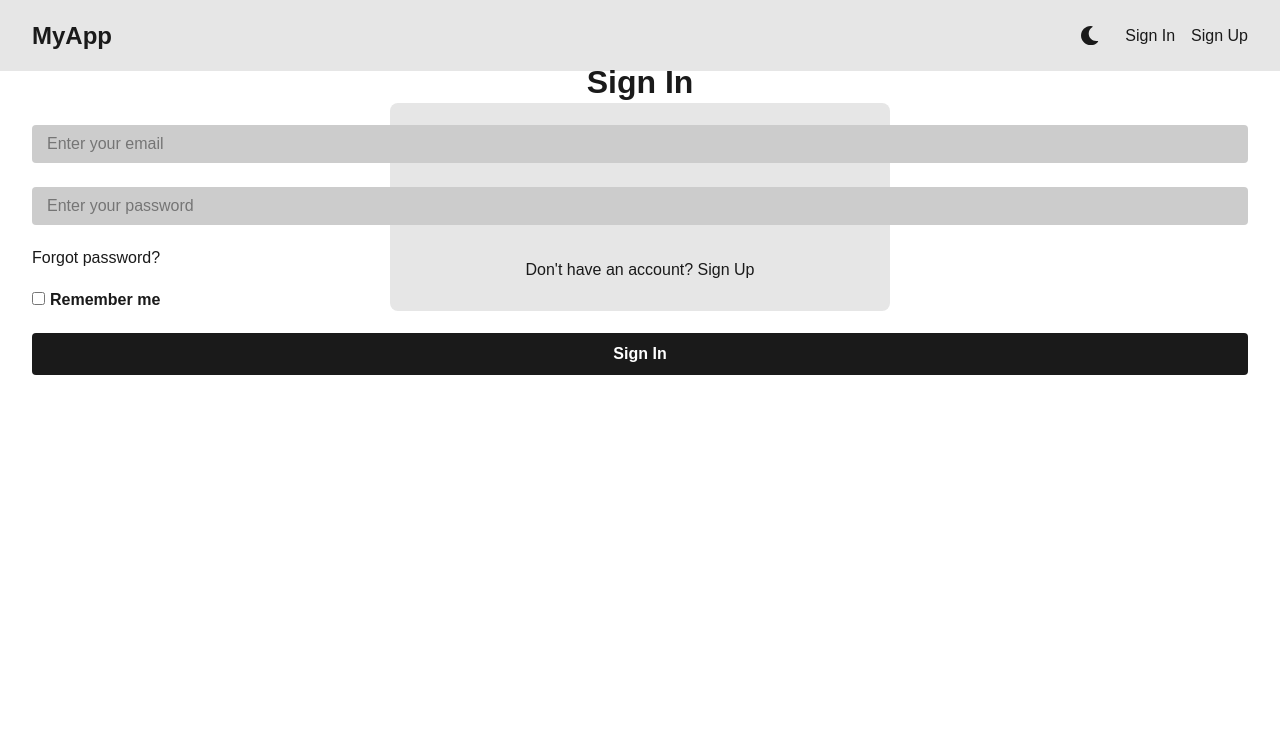
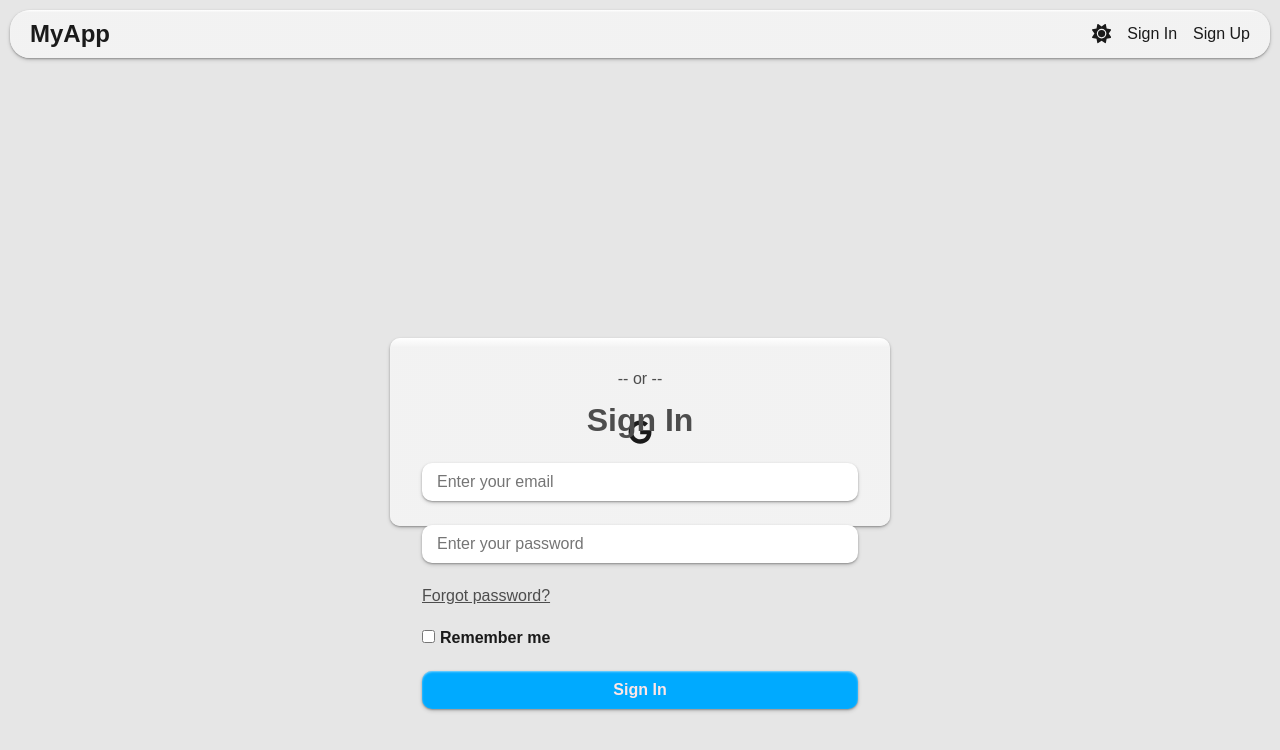
Before and after one commit to lucky634634/chatapp, a React (Vite) app: page /#/signin in a window 1280 px wide. Shown: the top 750 px of the page. Built offline with nearby package versions, Linux system fonts and the light colour scheme; no server answers.

Commit message:
Refactor NavBar and SignInPage styles; enhance SignUpPage with Google sign-in button and validation

```diff
--- a/src/components/NavBar.css
+++ b/src/components/NavBar.css
@@ -2,8 +2,14 @@
     display: flex;
     justify-content: space-between;
     align-items: center;
-    padding: 1rem 2rem;
-    background: var(--background-1);
+    padding: 10px 20px;
+    border-radius: 20px;
+    position: absolute;
+    top: 10px;
+    left: 10px;
+    right: 10px;
+    background: var(--gradient);
+    box-shadow: var(--shadow-s);
 }
 
 .navbar ul {
@@ -22,6 +28,18 @@
 .navbar .nav-left .logo {
     font-size: 1.5rem;
     font-weight: bold;
+    text-decoration: none;
+    color: var(--text);
+}
+
+.nav-right .auth-links {
+    display: flex;
+    gap: 1rem;
+}
+
+.nav-right .auth-links a {
+    text-decoration: none;
+    color: var(--text);
 }
 
 .navbar .theme-toggle {
@@ -31,4 +49,10 @@
     display: flex;
     align-items: center;
     justify-content: center;
+    background-color: transparent;
+    color: var(--text);
 }
+
+.navbar .theme-toggle * {
+    color: var(--text);
+}
--- a/src/components/NavBar.jsx
+++ b/src/components/NavBar.jsx
@@ -5,10 +5,9 @@ import { useState } from "react";
 import { Link } from "react-router-dom";
 
 export default function NavBar() {
-    const [currentTheme, setCurrentTheme] = useState(localStorage.getItem("theme") || "light");
+    const [currentTheme, setCurrentTheme] = useState(localStorage.getItem("theme") || "dark");
 
     const toggleTheme = () => {
-        const currentTheme = localStorage.getItem("theme");
         const newTheme = currentTheme === "light" ? "dark" : "light";
         localStorage.setItem("theme", newTheme);
         document.documentElement.setAttribute("data-theme", newTheme);
--- a/src/components/SignInWithButton.css
+++ b/src/components/SignInWithButton.css
@@ -2,4 +2,9 @@
     display: flex;
     border: none;
     font-size: x-large;
+    background: transparent;
 }
+
+.sign-in-with-button * {
+    color: var(--text);
+}
--- a/src/index.css
+++ b/src/index.css
@@ -3,64 +3,87 @@
     margin: 0;
     padding: 0;
     font-family: Arial, Helvetica, sans-serif;
-    color: var(--text);
+    color: var(--text-muted);
 }
 
 :root {
-    --background: hsl(0, 0%, 0%);
-    --background-1: hsl(0, 0%, 10%);
-    --background-2: hsl(0, 0%, 20%);
+    --bg-dark: hsl(0, 0%, 0%);
+    --bg: hsl(0, 0%, 5%);
+    --bg-light: hsl(0, 0%, 10%);
+    --border: hsl(0, 0%, 30%);
+    --text-muted: hsl(0, 0%, 70%);
     --text: hsl(0, 0%, 90%);
-    --text-1: hsl(0, 0%, 80%);
+    --primary: hsl(200, 100%, 50%);
+    --primary-dark: hsl(200, 100%, 45%);
+    --gradient: linear-gradient(0deg, var(--bg) 95%, var(--bg-light));
+    --gradient-hover: linear-gradient(0deg, var(--bg), var(--bg-light));
+    --highlight: hsl(0, 0%, 60%);
+
+    --shadow-s:
+        inset 0 1px 2px hsla(0, 0%, 100%, 30%),
+        0 1px 2px hsla(0, 0%, 0%, 30%),
+        0 2px 4px hsla(0, 0%, 0%, 15%);
+    --shadow-m:
+        inset 0 1px 2px hsla(0, 0%, 100%, 40%),
+        0 1px 2px hsla(0, 0%, 0%, 30%),
+        0 2px 4px hsla(0, 0%, 0%, 15%);
+    --shadow-l:
+        inset 0 1px 2px hsla(0, 0%, 100%, 50%),
+        0 1px 2px hsla(0, 0%, 0%, 30%),
+        0 2px 4px hsla(0, 0%, 0%, 15%);
+
+    --shadow-s-muted:
+        inset 0 -1px 2px hsla(0, 0%, 100%, 30%),
+        inset 0 1px 2px hsla(0, 0%, 0%, 30%),
+        inset 0 2px 4px hsla(0, 0%, 0%, 15%);
+    --shadow-m-muted:
+        inset 0 -1px 2px hsla(0, 0%, 100%, 40%),
+        inset 0 1px 2px hsla(0, 0%, 0%, 30%),
+        inset 0 2px 4px hsla(0, 0%, 0%, 15%);
+    --shadow-l-muted:
+        inset 0 -1px 2px hsla(0, 0%, 100%, 50%),
+        inset 0 1px 2px hsla(0, 0%, 0%, 30%),
+        inset 0 2px 4px hsla(0, 0%, 0%, 15%);
+
 }
 
 @media (prefers-color-scheme: light) {
     :root {
-        --background: hsl(0, 0%, 100%);
-        --background-1: hsl(0, 0%, 90%);
-        --background-2: hsl(0, 0%, 80%);
+        --bg-dark: hsl(0, 0%, 90%);
+        --bg: hsl(0, 0%, 95%);
+        --bg-light: hsl(0, 0%, 100%);
+        --border: hsl(0, 0%, 70%);
+        --text-muted: hsl(0, 0%, 30%);
         --text: hsl(0, 0%, 10%);
-        --text-1: hsl(0, 0%, 20%);
+        --highlight: hsl(0, 0%, 100%);
+
     }
 }
 
 [data-theme="dark"] {
-    --background: hsl(0, 0%, 0%);
-    --background-1: hsl(0, 0%, 10%);
-    --background-2: hsl(0, 0%, 20%);
+    --bg-dark: hsl(0, 0%, 0%);
+    --bg: hsl(0, 0%, 5%);
+    --bg-light: hsl(0, 0%, 10%);
+    --border: hsl(0, 0%, 30%);
+    --text-muted: hsl(0, 0%, 70%);
     --text: hsl(0, 0%, 90%);
-    --text-1: hsl(0, 0%, 80%);
+    --highlight: hsl(0, 0%, 60%);
+
 }
 
 [data-theme="light"] {
-    --background: hsl(0, 0%, 100%);
-    --background-1: hsl(0, 0%, 90%);
-    --background-2: hsl(0, 0%, 80%);
+    --bg-dark: hsl(0, 0%, 90%);
+    --bg: hsl(0, 0%, 95%);
+    --bg-light: hsl(0, 0%, 100%);
+    --border: hsl(0, 0%, 70%);
+    --text-muted: hsl(0, 0%, 30%);
     --text: hsl(0, 0%, 10%);
-    --text-1: hsl(0, 0%, 20%);
+    --highlight: hsl(0, 0%, 100%);
 }
 
 
-body,
-html {
-    width: 100%;
-    height: 100%;
-    background: var(--background);
+body {
+    width: 100vw;
+    height: 100vh;
+    background: var(--bg-dark);
 }
-
-button {
-    font-family: inherit;
-    background-color: var(--background-1);
-    color: var(--text);
-    border: 1px solid;
-    padding: 10px;
-}
-
-a {
-    color: var(--text);
-    text-decoration: none;
-}
-
-a:hover {
-    text-decoration: underline;
-}
--- a/src/pages/SignInPage.css
+++ b/src/pages/SignInPage.css
@@ -8,9 +8,13 @@
     width: 500px;
     max-width: 90%;
     padding: 2rem;
-    border-radius: 8px;
-    background: var(--background-1);
-    z-index: -1;
+    border-radius: 10px;
+    position: absolute;
+    top: 50%;
+    left: 50%;
+    transform: translate(-50%, -50%);
+    background: var(--gradient);
+    box-shadow: var(--shadow-s);
 }
 
 .signin-form {
@@ -28,23 +32,31 @@
 }
 
 .signin-form .text-input {
-    padding: 0.5rem;
     border: none;
-    border-radius: 4px;
-    background: var(--background-2);
+    border-radius: 10px;
+    background: var(--bg-light);
     font-size: 1rem;
     padding: 10px 15px;
+    box-shadow: var(--shadow-m);
+    color: var(--text);
 }
 
-.signin-form button {
-    padding: 0.75rem;
+.signin-form .signin-button {
     border: none;
-    border-radius: 4px;
-    background: var(--text);
-    color: var(--background);
+    border-radius: 10px;
+    background: var(--primary);
     font-size: 1rem;
     font-weight: bold;
+    padding: 10px 15px;
+    box-shadow: var(--shadow-l);
+    color: hsl(0, 100%, 95%);
     cursor: pointer;
+}
+
+.signin-form .signin-button:hover {
+    background: var(--primary-dark);
+    box-shadow: var(--shadow-l-muted);
+    color: hsl(0, 100%, 90%);
 }
 
 .signin-form label {
--- a/src/pages/SignInPage.jsx
+++ b/src/pages/SignInPage.jsx
@@ -13,6 +13,10 @@ export default function SignInPage() {
             const email = e.target[0].value;
             const password = e.target[1].value;
             const rememberMe = e.target[2].checked;
+            if (!email || !password) {
+                alert("Please fill in all fields!");
+                return;
+            }
             const user = await HandleSignIn(email, password, rememberMe);
             if (!user) {
                 alert("User not found");
@@ -37,7 +41,7 @@ export default function SignInPage() {
                     <input type="checkbox" id="remember" />
                     <label htmlFor="remember">Remember me</label>
                 </div>
-                <button type="submit">Sign In</button>
+                <button type="submit" className="signin-button">Sign In</button>
             </form>
             <div>-- or --</div>
             <div className="auth-services">
--- a/src/pages/SignUpPage.css
+++ b/src/pages/SignUpPage.css
@@ -12,9 +12,9 @@
     top: 50%;
     left: 50%;
     transform: translate(-50%, -50%);
-    border-radius: 8px;
-    background: var(--background-1);
-    z-index: -1;
+    border-radius: 10px;
+    background: var(--gradient);
+    box-shadow: var(--shadow-s);
 }
 
 .signup-form {
@@ -29,21 +29,43 @@
     font-size: 2rem;
     font-weight: bold;
     text-align: center;
+    color: var(--text);
 }
 
 .signup-form .text-input {
     padding: 0.5rem;
     border: none;
-    border-radius: 4px;
-    background: var(--background-2);
+    border-radius: 10px;
+    color: var(--text);
     font-size: 1rem;
     padding: 10px 15px;
+    background: var(--bg-light);
+    box-shadow: var(--shadow-m);
 }
 
 .signup-form label {
     font-size: 1rem;
     font-weight: bold;
     color: var(--text);
+}
+
+.signup-form button {
+    padding: 0.5rem;
+    border: none;
+    border-radius: 10px;
+    color: hsl(0, 100%, 95%);
+    font-size: 1rem;
+    font-weight: bold;
+    padding: 10px 15px;
+    background: var(--primary);
+    box-shadow: var(--shadow-m);
+    cursor: pointer;
+}
+
+.signup-form button:hover {
+    background: var(--primary-dark);
+    box-shadow: var(--shadow-l-muted);
+    color: hsl(0, 100%, 90%);
 }
 
 .signup-form .auth-services {
--- a/src/pages/SignUpPage.jsx
+++ b/src/pages/SignUpPage.jsx
@@ -6,6 +6,7 @@ import { createUserWithEmailAndPassword, onAuthStateChanged, updateProfile } fro
 import { setDoc, doc } from "firebase/firestore";
 import { Link, useNavigate } from "react-router-dom";
 import { useEffect } from "react";
+import { FaGoogle } from "react-icons/fa6";
 
 export default function SignUpPage() {
     const navigate = useNavigate();
@@ -87,7 +88,7 @@ export default function SignUpPage() {
             <div>-- or --</div>
             <div className="auth-services">
                 {/* <button className="google-signup">Sign up with Google</button> */}
-                <SignInWithButton provider="Google" onClick={() => alert("Sign up with Google")} />
+                <SignInWithButton provider="Google" icon={<FaGoogle />} onClick={() => alert("Sign up with Google")} />
             </div>
             <div className="signin-link">
                 Already have an account? <Link to="/signin">Sign In</Link>
```
